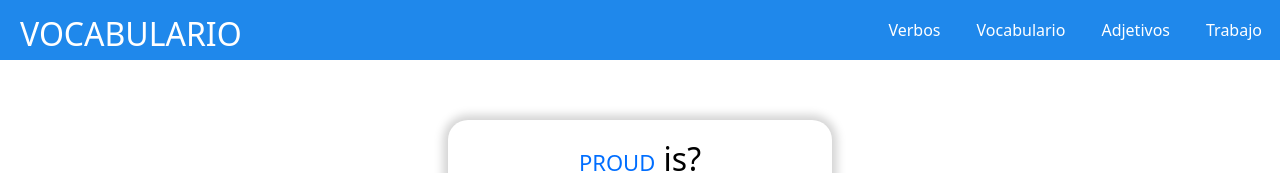
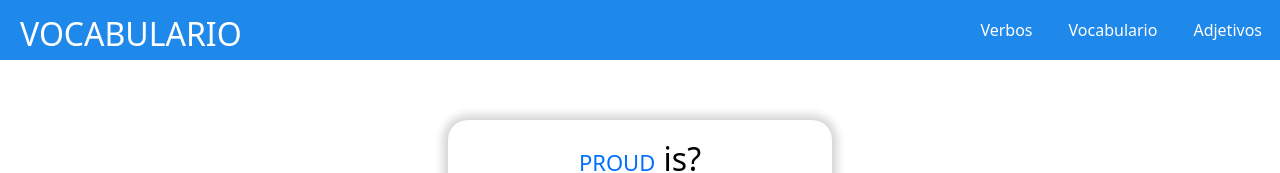
Before and after one commit to salemmp/aprende_ingles, a plain HTML site: page vocabulario.html in a window 1280 px wide. Shown: the top 173 px of the page. Drawn offline with nearby package versions, Linux system fonts and the light colour scheme.

Commit message:
Update vocabulario.html

```diff
--- a/vocabulario.html
+++ b/vocabulario.html
@@ -44,7 +44,7 @@
             <li class="nav__li"><a href="">Verbos</a></li>
             <li class="nav__li"><a href="">Vocabulario</a></li>
             <li class="nav__li"><a href="">Adjetivos</a></li>
-            <li class="nav__li"><a href="">Trabajo</a></li>
+
         </ul>
 
     </nav>
```
